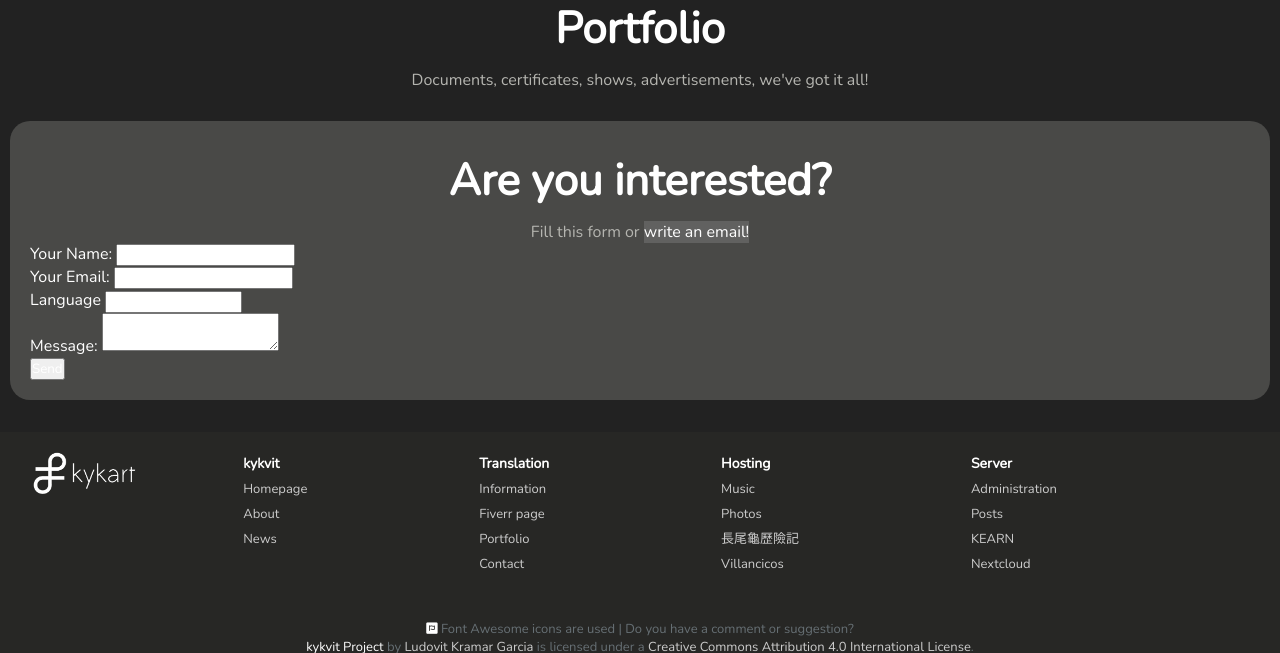
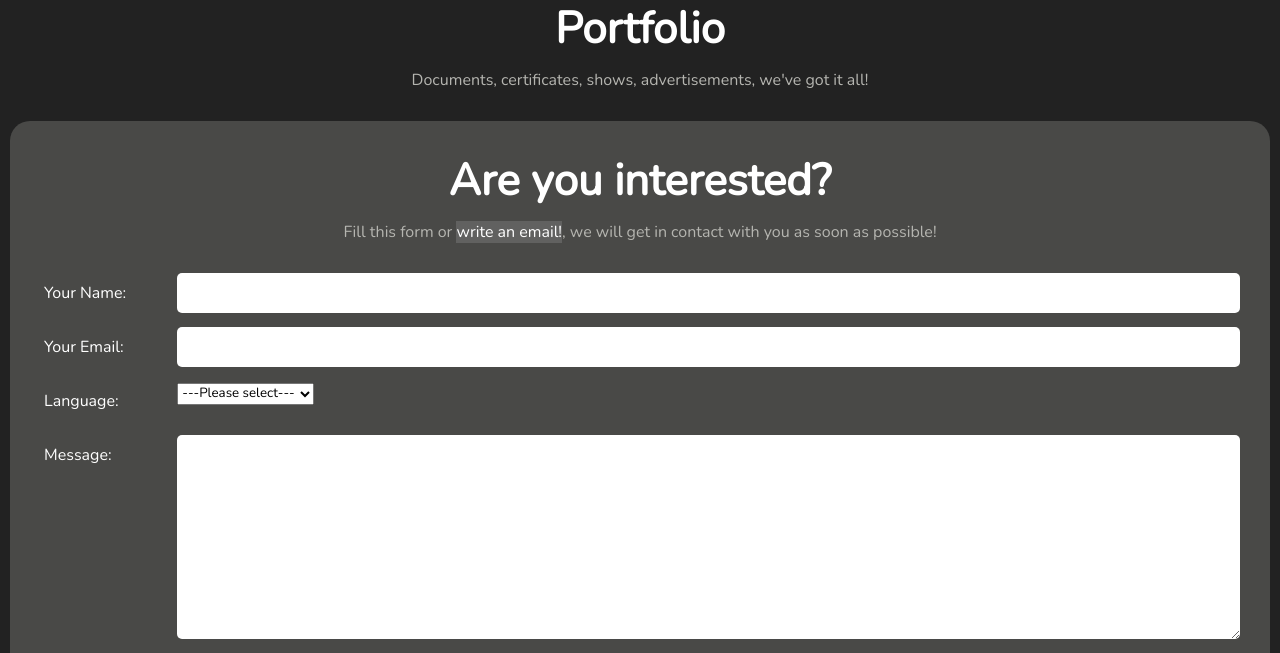
Before and after one commit to ludovitkramar/kykart, a PHP site: page /Translation/ in a window 1280 px wide. Shown: the part 951-1604 px from the top of the page. Run offline with PHP 8.4, Linux system fonts and the light colour scheme; some libraries are stand-ins or nearby versions; some web fonts are replaced.

Commit message:
beaty form

```diff
--- a/Translation/index.html
+++ b/Translation/index.html
@@ -66,17 +66,17 @@
       </div>
       <div class="trContainer colorBox">
         <h1 class="center" id="contact">Are you interested?</h1>
-        <p class="center lightGrey">Fill this form or <a class="trLink" href="mailto:ludovit.34@gmail.com?subject=kykart%20Translation%20website">write an email!</a></p>
-
+        <p class="center lightGrey">Fill this form or <a class="trLink" href="mailto:ludovit.34@gmail.com?subject=kykart%20Translation%20website">write an email!</a>, we will get in contact with you as soon as possible!</p>
+        <!--FORM THAT WORKS WELL (for netlify) BUT IS SUPER UGLY
         <form name="kykartTranslation" method="POST" data-netlify="true">
           <p>
-            <label>Your Name: <input type="text" name="name" /></label>
+            <label>Your Name: <input type="text" name="name" class="black"/></label>
           </p>
           <p>
-            <label>Your Email: <input type="email" name="email" /></label>
+            <label>Your Email: <input type="email" name="email" class="black"/></label>
           </p>
           <p>
-            <label>Language <select name="language[]">
+            <label>Language <select name="language[]" class="black">
               <option value="s2e">Spanish to English</option>
               <option value="s2c">Spanish to Chinese</option>
               <option value="c2s">Chinese to Spanish</option>
@@ -86,13 +86,46 @@
             </select></label>
           </p>
           <p>
-            <label>Message: <textarea name="message"></textarea></label>
+            <label>Message: <textarea name="message" class="black"></textarea></label>
           </p>
           <p>
-            <button type="submit">Send</button>
+            <button type="submit" class="black">Send</button>
           </p>
         </form>
+        -->
 
+        <div style="margin-top: 30px;">
+        <form name="kykartTranslation" method="POST" data-netlify="true">
+          <div class="trFormFlex">
+            <div class="trFormLabel"><label>Your Name: </label></div>
+            <div class="trFormElement"><input type="text" name="name" class="black trInput" /></div>
+          </div>
+          <div class="trFormFlex">
+            <div class="trFormLabel"><label>Your Email: </label></div>
+            <div class="trFormElement"><input type="email" name="email" class="black trInput"/></div>
+          </div>
+          <div class="trFormFlex">
+            <div class="trFormLabel"><label>Language: </label></div>
+            <div class="trFormElement"><select name="language[]" class="black">
+              <option value="none">---Please select---</option>
+              <option value="s2e">Spanish to English</option>
+              <option value="s2c">Spanish to Chinese</option>
+              <option value="c2s">Chinese to Spanish</option>
+              <option value="c2e">Chinese to English</option>
+              <option value="e2s">English to Spanish</option>
+              <option value="e2c">English to Chinese</option>
+            </select></div>
+          </div>
+          <div class="trFormFlex">
+            <div class="trFormLabel"><label>Message:</label></div>
+            <div class="trFormElement"><textarea name="message" class="black trInput" style="width: 100%; height: 200px;"></textarea></div>
+          </div>
+          <div class="trFormFlex">
+            <div class="trFormLabel"></div>
+            <div class="trFormElement"><button type="submit" class="trFormSubmit">Send</button></div>
+          </div>
+        </form>
+        </div>
 
       </div>
       <br /><span></span>
--- a/Translation/translation.css
+++ b/Translation/translation.css
@@ -1,5 +1,9 @@
 body {
     background-color: #222222;
+}
+
+::selection {
+    background-color: #858585;
 }
 
 * {
@@ -200,6 +204,64 @@
     background-color: #00000022;
 }
 
+.black {
+    color: #000;
+}
+
+.trFormFlex {
+    display: flex;
+    margin: 14px;
+}
+
+.trFormLabel {
+    line-height: 40px;
+    width: 150px;
+}
+
+.trFormElement {
+    width: 100%;
+}
+
+.trFormElement > input {
+    width: 100%;
+}
+
+.trInput {
+    height: 36px;
+    transition: .3s;
+    border-radius: 5px;
+    border-width: 0px;
+    padding: 2px;
+}
+
+.trInput:focus {
+    box-shadow: 0px 0px 7px 0px rgb(153, 205, 229);
+}
+
+.trFormSubmit {
+    border-radius: 7px;
+    background-color: #6b6b6b;
+    width: 120px;
+    height: 50px;
+    border: #555555 solid 0px;
+    border-bottom-width: 5px;
+    cursor: pointer;
+    transition: .2s;
+}
+
+.trFormSubmit:hover {
+    background-color: #868686;
+    border-color: #555555;
+}
+
+.trFormSubmit:active {
+    border-color: #303030;
+    background-color: #181818;
+    margin-top: 4px;
+    border-bottom-width: 1px;
+    height: 46px;
+}
+
 /*@keyframes {
     REMEMBER THE ANIMATIONS
 }*/
```
